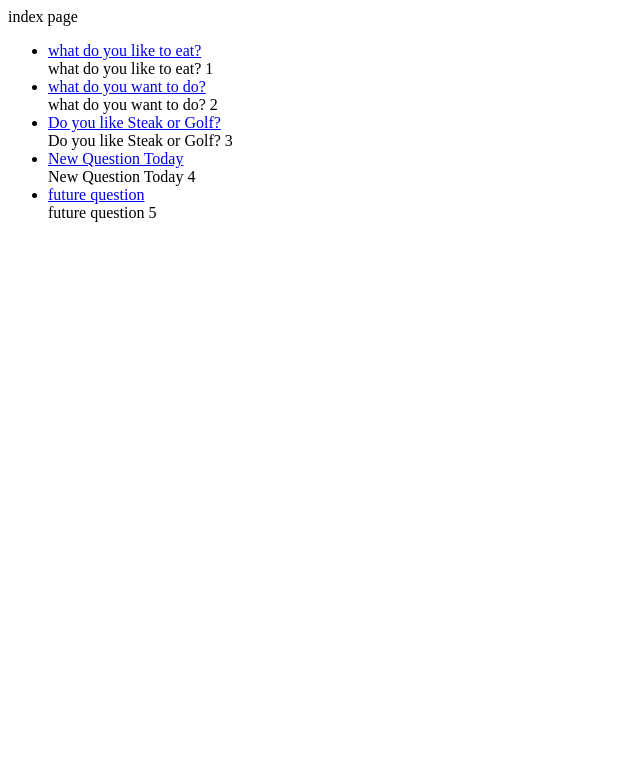
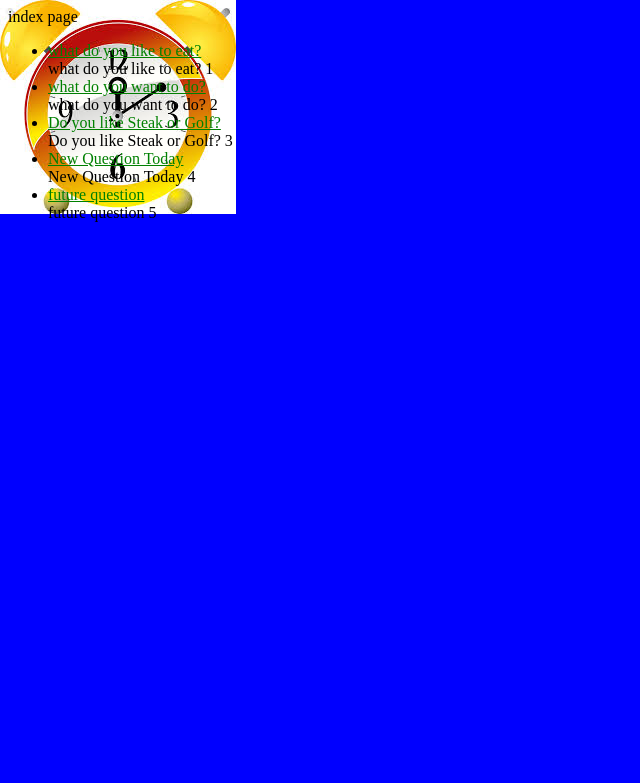
Before and after one commit to rc1200/django1, a Django app: template django1/polls/templates/polls/index.html in a window 1280 px wide. Shown: the top 783 px of the page, without its empty margins (0-640 px from the left). Run offline with Django 3.2, Linux system fonts and the light colour scheme; the template is opened without the code that fills it: values that come from a table or form of the project are taken from there, others are empty; data comes from the database, SQL or seed files in the repository.

Commit message:
completed static files

```diff
--- /dev/null
+++ b/django1/polls/static/polls/style.css
@@ -0,0 +1,7 @@
+li a {
+    color: green;
+}
+
+body {
+    background: blue url("images/time.jpeg") no-repeat;
+}
--- a/django1/polls/templates/polls/index.html
+++ b/django1/polls/templates/polls/index.html
@@ -1,4 +1,7 @@
 index page
+
+{% load static %}
+<link rel="stylesheet" type="text/css" href="{% static 'polls/style.css' %}">
 
 {% if latest_question_list_to_html %}
     <ul>
```
Also changed, not shown: django1/polls/static/polls/images/time.jpeg (added).
